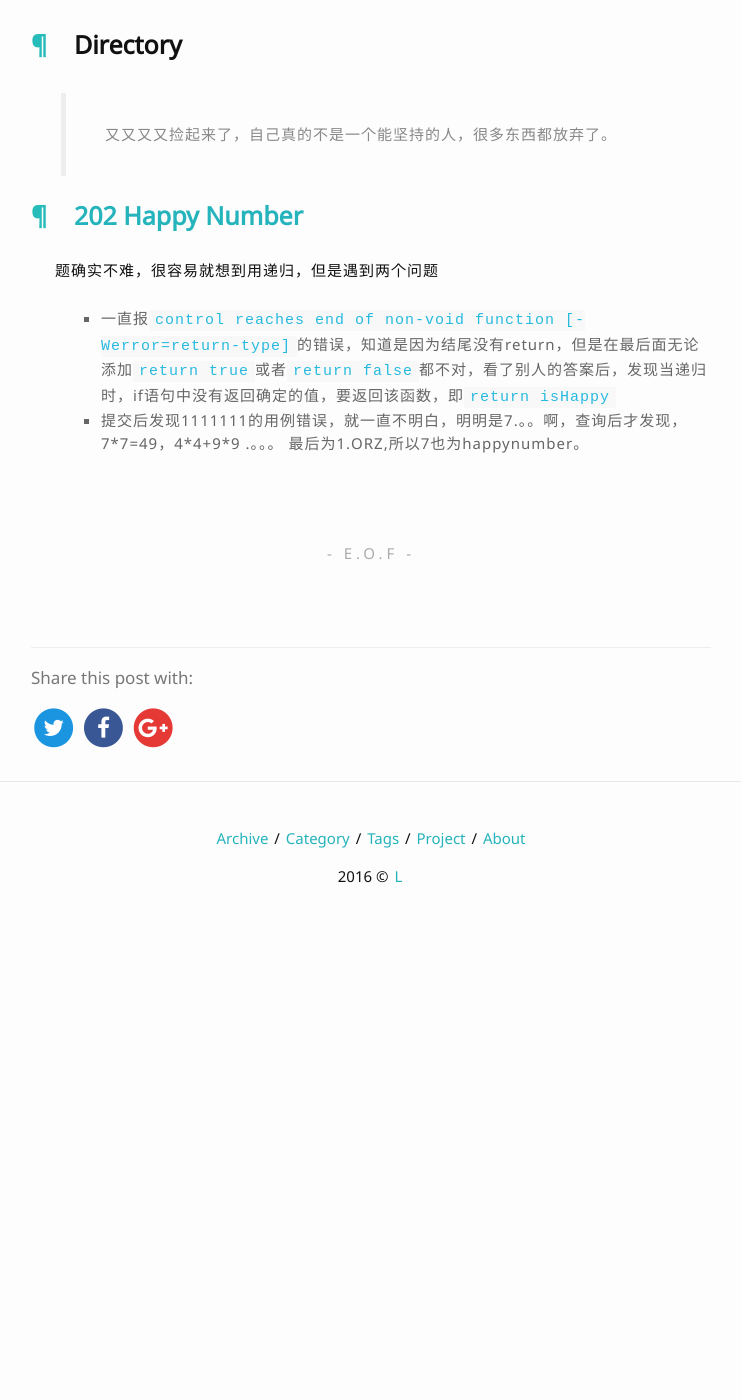
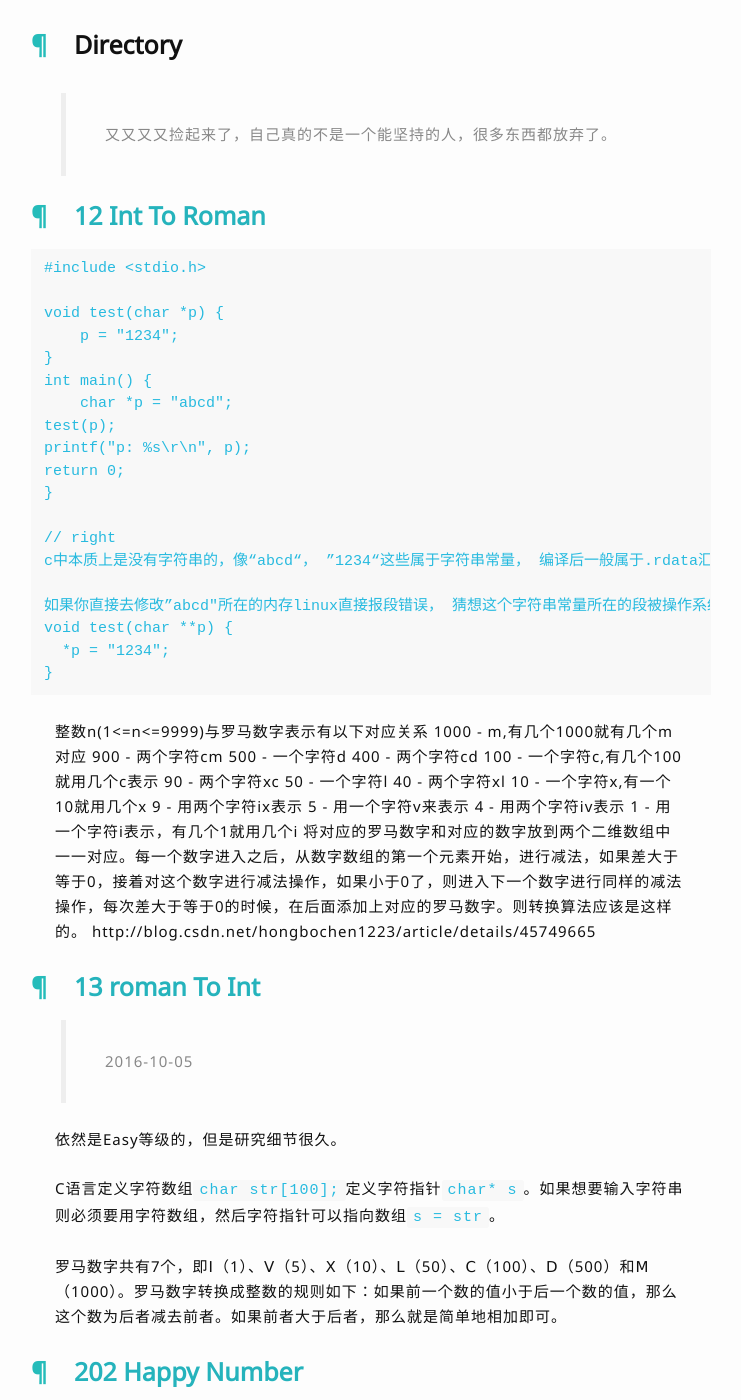
Before and after one commit to liuyanfight/liuyanfight.github.io, a Jekyll site: the page built from _posts/2016-09-26-LeetCode.md, in a window 1280 px wide and 1400 px high, scrolled down 358 px. Shown: the whole window, without its empty margins (269-1010 px from the left). Built offline with Jekyll 4.4.1, drawn with Linux system fonts in a browser that asks for light colours; nearby versions of some CDN libraries; comment, search, counter and statistics services are not loaded; before the commit the page ends 1283 px from its top, so only the background shows below that.

Commit message:
更新日期显示

````diff
--- a/_layouts/post.html
+++ b/_layouts/post.html
@@ -10,7 +10,7 @@ layout: default
 
     <center><div class="post-title" itemprop="name headline">{{ page.title }}</div>
 
-		<div class="post-meta"><i class="fa fa-calendar-o"></i> <time datetime="{{ page.date | date_to_string }}" itemprop="datePublished">{{ page.date | date: "%b %-d %Y" }}</time>
+		<div class="post-meta"><i class="fa fa-calendar-o"></i> <time datetime="{{ page.date | date: "%Y/%m/%d" }}" itemprop="datePublished">{{ page.date | date: "%b %-d %Y" }}</time>
 
 		{% if page.author %}&nbsp;&nbsp;•&nbsp;&nbsp;<i class="fa fa-user-secret"></i> <span itemprop="author" itemscope itemtype="http://schema.org/Person"><span itemprop="name">{{ page.author }}</span>
         {% endif %}
--- a/_posts/2016-09-26-LeetCode.md
+++ b/_posts/2016-09-26-LeetCode.md
@@ -11,7 +11,61 @@ finished: true
 
 > 又又又又捡起来了，自己真的不是一个能坚持的人，很多东西都放弃了。
 
+## [12 Int To Roman](https://leetcode.com/problems/roman-to-integer/)
+
+```
+#include <stdio.h>
+
+void test(char *p) {
+    p = "1234";
+}
+int main() {
+    char *p = "abcd";
+test(p);
+printf("p: %s\r\n", p);
+return 0;
+}
+
+// right
+c中本质上是没有字符串的，像“abcd“， ”1234“这些属于字符串常量， 编译后一般属于.rdata汇编段， 你在c中操作这些字符串常量的时候实际上代表的是这些字符串常量的保存地址， 你调用函数传入char *p， 这个p虽然是指针， 但它其实就是个在函数体内部有存在意义的形式变量， 你只改变了*p的指向（p=”1234“）， 却不修改*p指向的空间的内容， 自然在函数返回后这个p的存在被销毁， 而原先的字符串常量的位置分文未动。
+
+如果你直接去修改”abcd"所在的内存linux直接报段错误， 猜想这个字符串常量所在的段被操作系统装载后在权限上不能被修改，正如你不可能依靠物理地址随意修改其他进程的内存空间一样
+void test(char **p) {
+  *p = "1234";
+}
+```
+
+整数n(1<=n<=9999)与罗马数字表示有以下对应关系
+1000 - m,有几个1000就有几个m对应
+900 - 两个字符cm
+500 - 一个字符d
+400 - 两个字符cd
+100 - 一个字符c,有几个100就用几个c表示
+90 - 两个字符xc
+50 - 一个字符l
+40 - 两个字符xl
+10 - 一个字符x,有一个10就用几个x
+9 - 用两个字符ix表示
+5 - 用一个字符v来表示
+4 - 用两个字符iv表示
+1 - 用一个字符i表示，有几个1就用几个i
+将对应的罗马数字和对应的数字放到两个二维数组中一一对应。每一个数字进入之后，从数字数组的第一个元素开始，进行减法，如果差大于等于0，接着对这个数字进行减法操作，如果小于0了，则进入下一个数字进行同样的减法操作，每次差大于等于0的时候，在后面添加上对应的罗马数字。则转换算法应该是这样的。
+http://blog.csdn.net/hongbochen1223/article/details/45749665
+
+## [13 roman To Int](https://leetcode.com/problems/roman-to-integer/)
+
+> 2016-10-05
+
+依然是Easy等级的，但是研究细节很久。
+
+C语言定义字符数组`char str[100];`定义字符指针`char* s`。如果想要输入字符串则必须要用字符数组，然后字符指针可以指向数组`s = str`。
+
+罗马数字共有7个，即Ⅰ（1）、Ⅴ（5）、Ⅹ（10）、Ⅼ（50）、Ⅽ（100）、Ⅾ（500）和Ⅿ（1000）。罗马数字转换成整数的规则如下：如果前一个数的值小于后一个数的值，那么这个数为后者减去前者。如果前者大于后者，那么就是简单地相加即可。
+
+
 ## [202 Happy Number](https://leetcode.com/problems/happy-number/)
+
+> 2016-09-20
 
 题确实不难，很容易就想到用递归，但是遇到两个问题
 
--- a/archive.html
+++ b/archive.html
@@ -25,7 +25,7 @@ permalink: /archive/
 	{% endif %}
 
 	<ul>
-		<li><a href="{{ post.url | prepend: site.baseurl }}">{{ post.title }}</a><span class="date"> - {{ post.date | date_to_long_string }}</span>
+		<li><a href="{{ post.url | prepend: site.baseurl }}">{{ post.title }}</a><span class="date"> - {{ post.date | date: "%Y/%m/%d" }}</span>
 		</li>
 	</ul>
 
````
Also changed, not shown: _posts/2016-10-03-Sydney-One-Month.md (+1 -1 lines), _posts/2016-9-15-Jobs.md (+1 -1 lines).
